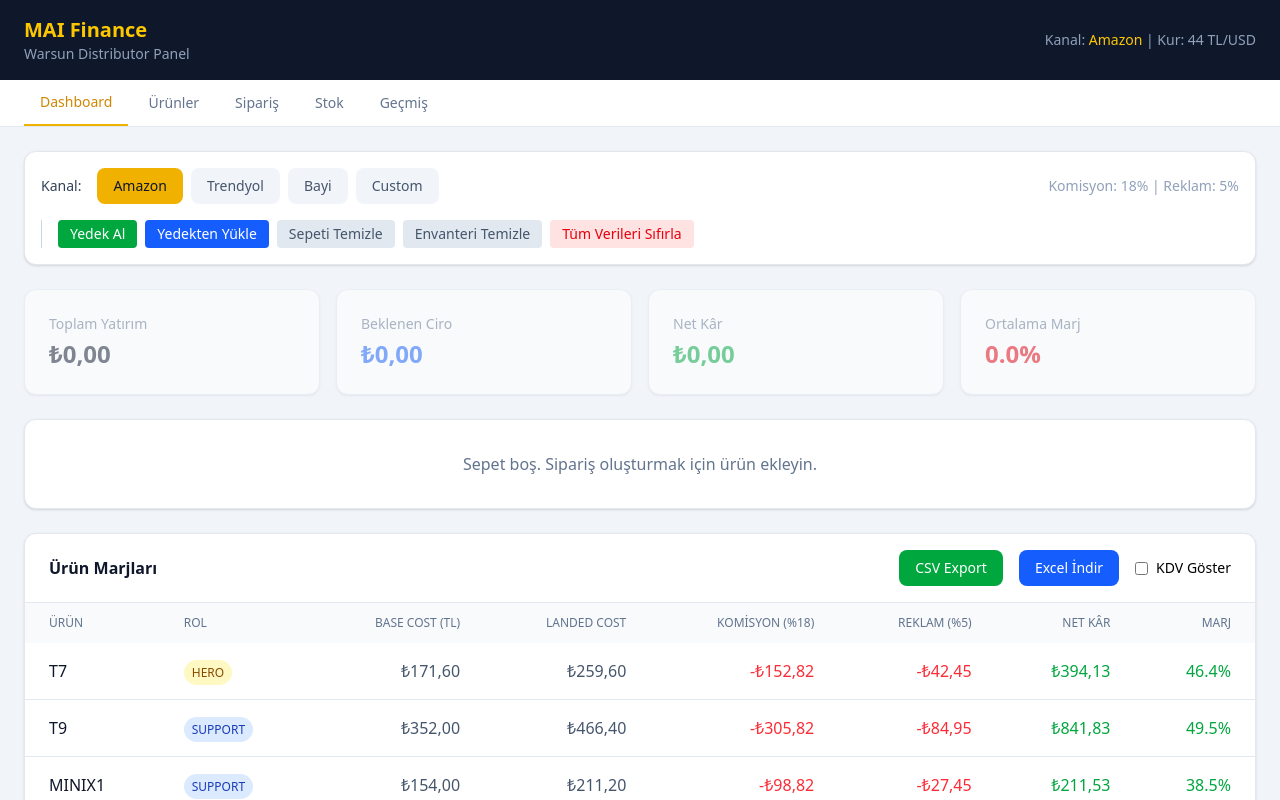
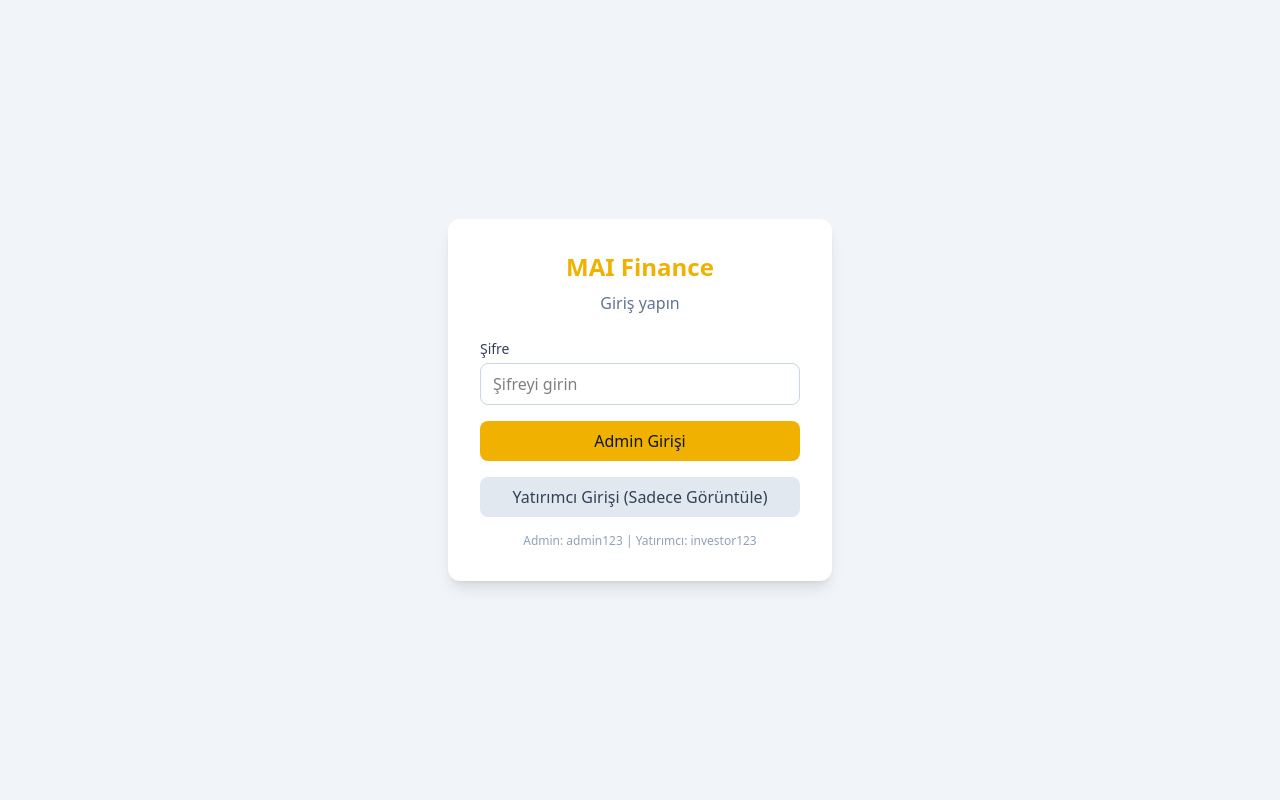
Before and after one commit to mertarslan420-sudo/mai-finance, a Next.js app: page / in a window 1280 px wide. Shown: the top 800 px of the page. Built offline with nearby package versions, Linux system fonts and the light colour scheme.

Commit message:
Add role-based login (admin/investor) with sessionStorage

```diff
--- a/src/app/page.tsx
+++ b/src/app/page.tsx
@@ -7,6 +7,7 @@ import * as XLSX from 'xlsx';
 
 type Tab = 'products' | 'order' | 'dashboard' | 'stok' | 'orders';
 type Channel = 'amazon' | 'trendyol' | 'bayi' | 'custom';
+type Role = 'admin' | 'investor';
 
 const CHANNEL_RATES = {
   amazon: { commission: 0.18, label: 'Amazon', ads: 0.05 },
@@ -16,6 +17,46 @@ const CHANNEL_RATES = {
 };
 
 export default function Home() {
+  // Login state
+  const [isLoggedIn, setIsLoggedIn] = useState<boolean>(() => {
+    if (typeof window !== 'undefined') {
+      return sessionStorage.getItem('mai_role') !== null;
+    }
+    return false;
+  });
+  const [userRole, setUserRole] = useState<Role>(() => {
+    if (typeof window !== 'undefined') {
+      const saved = sessionStorage.getItem('mai_role');
+      return (saved as Role) || 'investor';
+    }
+    return 'investor';
+  });
+  const [loginError, setLoginError] = useState('');
+  const [password, setPassword] = useState('');
+
+  const handleLogin = (role: Role) => {
+    if (role === 'admin' && password !== 'admin123') {
+      setLoginError('Yanlış şifre');
+      return;
+    }
+    if (role === 'investor' && password !== 'investor123') {
+      setLoginError('Yanlış şifre');
+      return;
+    }
+    setUserRole(role);
+    setIsLoggedIn(true);
+    sessionStorage.setItem('mai_role', role);
+    setLoginError('');
+    setPassword('');
+  };
+
+  const handleLogout = () => {
+    setIsLoggedIn(false);
+    setUserRole('investor');
+    sessionStorage.removeItem('mai_role');
+  };
+
+  const isAdmin = userRole === 'admin';
   const [activeTab, setActiveTab] = useState<Tab>('dashboard');
   const [channel, setChannel] = useState<Channel>('amazon');
   const [customCommission, setCustomCommission] = useState(18);
@@ -463,6 +504,47 @@ export default function Home() {
     e.target.value = '';
   };
 
+  // Login Screen
+  if (!isLoggedIn) {
+    return (
+      <div className="min-h-screen bg-slate-100 flex items-center justify-center">
+        <div className="bg-white rounded-xl shadow-lg p-8 w-96">
+          <h1 className="text-2xl font-bold text-center text-yellow-500 mb-2">MAI Finance</h1>
+          <p className="text-center text-slate-500 mb-6">Giriş yapın</p>
+          <div className="space-y-4">
+            <div>
+              <label className="block text-sm font-medium text-slate-700 mb-1">Şifre</label>
+              <input
+                type="password"
+                value={password}
+                onChange={e => setPassword(e.target.value)}
+                onKeyDown={e => e.key === 'Enter' && handleLogin('admin')}
+                className="w-full px-3 py-2 border border-slate-300 rounded-lg"
+                placeholder="Şifreyi girin"
+              />
+            </div>
+            {loginError && <p className="text-red-500 text-sm">{loginError}</p>}
+            <button
+              onClick={() => handleLogin('admin')}
+              className="w-full px-4 py-2 bg-yellow-500 text-slate-900 rounded-lg font-medium hover:bg-yellow-400"
+            >
+              Admin Girişi
+            </button>
+            <button
+              onClick={() => handleLogin('investor')}
+              className="w-full px-4 py-2 bg-slate-200 text-slate-700 rounded-lg font-medium hover:bg-slate-300"
+            >
+              Yatırımcı Girişi (Sadece Görüntüle)
+            </button>
+          </div>
+          <p className="text-xs text-slate-400 mt-4 text-center">
+            Admin: admin123 | Yatırımcı: investor123
+          </p>
+        </div>
+      </div>
+    );
+  }
+
   return (
     <div className="min-h-screen bg-slate-100">
       {/* Header */}
@@ -471,8 +553,11 @@ export default function Home() {
           <h1 className="text-xl font-bold text-yellow-400">MAI Finance</h1>
           <p className="text-sm text-slate-400">Warsun Distributor Panel</p>
         </div>
-        <div className="text-sm text-slate-400">
-                  Kanal: <span className="text-yellow-400 font-medium">{getChannelLabel()}</span> | Kur: 44 TL/USD
+        <div className="flex items-center gap-4">
+          <span className={`px-2 py-1 rounded text-xs font-medium ${isAdmin ? 'bg-yellow-500 text-slate-900' : 'bg-slate-600 text-white'}`}>
+            {isAdmin ? 'Admin' : 'Yatırımcı'}
+          </span>
+          <button onClick={handleLogout} className="text-sm text-slate-400 hover:text-white">Çıkış</button>
         </div>
       </header>
 
@@ -548,13 +633,15 @@ export default function Home() {
                 ) : (
                   <>
                     <button onClick={handleBackup} className="px-3 py-1 bg-green-600 text-white text-sm rounded hover:bg-green-500">Yedek Al</button>
+                    {isAdmin && (
                       <label className="px-3 py-1 bg-blue-600 text-white text-sm rounded hover:bg-blue-500 cursor-pointer">
                         Yedekten Yükle
                         <input type="file" accept=".json" onChange={handleRestore} className="hidden" />
                       </label>
-                    <button onClick={() => setResetConfirm('basket')} className="px-3 py-1 bg-slate-200 text-slate-600 text-sm rounded hover:bg-slate-300">Sepeti Temizle</button>
-                    <button onClick={() => setResetConfirm('inventory')} className="px-3 py-1 bg-slate-200 text-slate-600 text-sm rounded hover:bg-slate-300">Envanteri Temizle</button>
-                    <button onClick={() => setResetConfirm('all')} className="px-3 py-1 bg-red-100 text-red-600 text-sm rounded hover:bg-red-200">Tüm Verileri Sıfırla</button>
+                    )}
+                    {isAdmin && <button onClick={() => setResetConfirm('basket')} className="px-3 py-1 bg-slate-200 text-slate-600 text-sm rounded hover:bg-slate-300">Sepeti Temizle</button>}
+                    {isAdmin && <button onClick={() => setResetConfirm('inventory')} className="px-3 py-1 bg-slate-200 text-slate-600 text-sm rounded hover:bg-slate-300">Envanteri Temizle</button>}
+                    {isAdmin && <button onClick={() => setResetConfirm('all')} className="px-3 py-1 bg-red-100 text-red-600 text-sm rounded hover:bg-red-200">Tüm Verileri Sıfırla</button>}
                   </>
                 )}
               </div>
@@ -837,18 +924,22 @@ export default function Home() {
                         <span className="px-2 py-1 bg-slate-100 text-slate-700 rounded text-xs">{order.channel}</span>
                       </td>
                       <td className="px-6 py-4 text-center">
+                        {isAdmin && (
                           <button
                             onClick={() => restoreOrder(order.id)}
                             className="px-3 py-1 bg-blue-600 text-white text-sm rounded mr-1 hover:bg-blue-500"
                           >
                             Geri Yükle
                           </button>
+                        )}
+                        {isAdmin && (
                           <button
                             onClick={() => deleteOrder(order.id)}
                             className="px-3 py-1 bg-red-100 text-red-600 text-sm rounded hover:bg-red-200"
                           >
                             Sil
                           </button>
+                        )}
                       </td>
                     </tr>
                   ))}
@@ -943,7 +1034,7 @@ export default function Home() {
                     </div>
                   </div>
                   <div className="flex gap-2 mt-6">
-                    <button onClick={handleAddProduct} className="flex-1 px-4 py-2 bg-green-600 text-white rounded-lg hover:bg-green-500">Ekle</button>
+                    <button onClick={handleAddProduct} disabled={!isAdmin} className="flex-1 px-4 py-2 bg-green-600 text-white rounded-lg hover:bg-green-500 disabled:opacity-50">Ekle</button>
                     <button onClick={() => setShowProductModal(false)} className="flex-1 px-4 py-2 bg-slate-200 text-slate-700 rounded-lg hover:bg-slate-300">İptal</button>
                   </div>
                 </div>
@@ -954,8 +1045,9 @@ export default function Home() {
               <h2 className="font-semibold text-slate-900">Ürün Yönetimi</h2>
               <div className="flex items-center gap-3">
                 <button
-                  onClick={() => setShowProductModal(true)}
-                  className="px-4 py-2 bg-green-600 text-white text-sm rounded-lg hover:bg-green-500"
+                  onClick={() => isAdmin && setShowProductModal(true)}
+                  disabled={!isAdmin}
+                  className="px-4 py-2 bg-green-600 text-white text-sm rounded-lg hover:bg-green-500 disabled:opacity-50 disabled:cursor-not-allowed"
                 >
                   + Yeni Ürün
                 </button>
@@ -993,8 +1085,11 @@ export default function Home() {
                         </span>
                       </td>
                       <td className="px-6 py-4 text-center">
+                        {isAdmin && (
                           <button onClick={() => handleEditProduct(p)} className="px-3 py-1 bg-blue-600 text-white text-sm rounded mr-1">Düzenle</button>
-                        {p.id !== 't7' && (
+                        )}
+                        {isAdmin && (
+                          p.id !== 't7' && (
                             deleteConfirm === p.id ? (
                               <>
                                 <button onClick={() => handleDeleteProduct(p.id)} className="px-3 py-1 bg-red-600 text-white text-sm rounded mr-1">Sil</button>
@@ -1002,6 +1097,7 @@ export default function Home() {
                               </>
                             ) : (
                               <button onClick={() => setDeleteConfirm(p.id)} className="px-3 py-1 bg-red-100 text-red-600 text-sm rounded">Sil</button>
+                            )
                           )
                         )}
                       </td>
@@ -1069,12 +1165,14 @@ export default function Home() {
                           min="0"
                           placeholder="Adet"
                           value={quantities[p.id] || ''}
-                          onChange={e => setQuantities({ ...quantities, [p.id]: parseInt(e.target.value) || 0 })}
-                          className="w-20 px-3 py-2 border border-slate-300 rounded-lg text-center"
+                          onChange={e => isAdmin && setQuantities({ ...quantities, [p.id]: parseInt(e.target.value) || 0 })}
+                          disabled={!isAdmin}
+                          className="w-20 px-3 py-2 border border-slate-300 rounded-lg text-center disabled:opacity-50"
                         />
                         <button
-                          onClick={() => addToBasket(p.id)}
-                          className="px-4 py-2 bg-yellow-500 text-slate-900 rounded-lg font-medium hover:bg-yellow-400"
+                          onClick={() => isAdmin && addToBasket(p.id)}
+                          disabled={!isAdmin}
+                          className="px-4 py-2 bg-yellow-500 text-slate-900 rounded-lg font-medium hover:bg-yellow-400 disabled:opacity-50 disabled:cursor-not-allowed"
                         >
                           Ekle
                         </button>
@@ -1093,19 +1191,19 @@ export default function Home() {
                 <div className="p-4 grid grid-cols-4 gap-4">
                   <div>
                     <label className="block text-sm font-medium text-slate-700 mb-1">Shipping (USD)</label>
-                    <input type="number" value={costs.shipping} onChange={e => setCosts({ ...costs, shipping: parseFloat(e.target.value) || 0 })} className="w-full px-3 py-2 border border-slate-300 rounded-lg" />
+                    <input type="number" value={costs.shipping} onChange={e => isAdmin && setCosts({ ...costs, shipping: parseFloat(e.target.value) || 0 })} disabled={!isAdmin} className="w-full px-3 py-2 border border-slate-300 rounded-lg disabled:opacity-50" />
                   </div>
                   <div>
                     <label className="block text-sm font-medium text-slate-700 mb-1">Customs (USD)</label>
-                    <input type="number" value={costs.customs} onChange={e => setCosts({ ...costs, customs: parseFloat(e.target.value) || 0 })} className="w-full px-3 py-2 border border-slate-300 rounded-lg" />
+                    <input type="number" value={costs.customs} onChange={e => isAdmin && setCosts({ ...costs, customs: parseFloat(e.target.value) || 0 })} disabled={!isAdmin} className="w-full px-3 py-2 border border-slate-300 rounded-lg disabled:opacity-50" />
                   </div>
                   <div>
                     <label className="block text-sm font-medium text-slate-700 mb-1">İç Nakliye</label>
-                    <input type="number" value={costs.inland} onChange={e => setCosts({ ...costs, inland: parseFloat(e.target.value) || 0 })} className="w-full px-3 py-2 border border-slate-300 rounded-lg" />
+                    <input type="number" value={costs.inland} onChange={e => isAdmin && setCosts({ ...costs, inland: parseFloat(e.target.value) || 0 })} disabled={!isAdmin} className="w-full px-3 py-2 border border-slate-300 rounded-lg disabled:opacity-50" />
                   </div>
                   <div>
                     <label className="block text-sm font-medium text-slate-700 mb-1">Diğer</label>
-                    <input type="number" value={costs.other} onChange={e => setCosts({ ...costs, other: parseFloat(e.target.value) || 0 })} className="w-full px-3 py-2 border border-slate-300 rounded-lg" />
+                    <input type="number" value={costs.other} onChange={e => isAdmin && setCosts({ ...costs, other: parseFloat(e.target.value) || 0 })} disabled={!isAdmin} className="w-full px-3 py-2 border border-slate-300 rounded-lg disabled:opacity-50" />
                   </div>
                 </div>
               </div>
@@ -1180,7 +1278,7 @@ export default function Home() {
                                     style={{ backgroundColor: '#eff6ff' }}
                                   />
                                 </div>
-                                {simulationPrices[item.productId] !== undefined && (
+                              {isAdmin && simulationPrices[item.productId] !== undefined && (
                                   <button
                                     onClick={() => applySimulationPrice(item.productId)}
                                     className="mt-1 w-full px-1 py-0.5 bg-green-100 text-green-600 text-xs rounded hover:bg-green-200 block"
@@ -1205,12 +1303,14 @@ export default function Home() {
                                 </div>
                               </td>
                               <td className="px-4 py-3 text-center">
+                                {isAdmin && (
                                   <button
                                     onClick={() => removeFromBasket(item.productId)}
                                     className="px-2 py-1 bg-red-100 text-red-600 rounded hover:bg-red-200 text-sm"
                                   >
                                     ✕
                                   </button>
+                                )}
                               </td>
                             </tr>
                           );
@@ -1219,6 +1319,7 @@ export default function Home() {
                     </table>
                   </div>
                   <div className="px-6 py-4 border-t border-slate-200 flex justify-between items-center">
+                    {isAdmin && (
                       <button
                         onClick={confirmStockOrder}
                         disabled={basket.length === 0}
@@ -1226,6 +1327,8 @@ export default function Home() {
                       >
                         Siparişi Stoka Aktar
                       </button>
+                    )}
+                    {isAdmin && (
                       <button
                         onClick={saveOrder}
                         disabled={basket.length === 0}
@@ -1233,6 +1336,7 @@ export default function Home() {
                       >
                         Siparişi Kaydet
                       </button>
+                    )}
                     {pendingStockOrder && (
                       <span className="text-sm text-green-600">✓ {pendingStockOrder.items.length} ürün stoka aktarıldı</span>
                     )}
```
Lines whose indentation alone changed are shown as unchanged.
